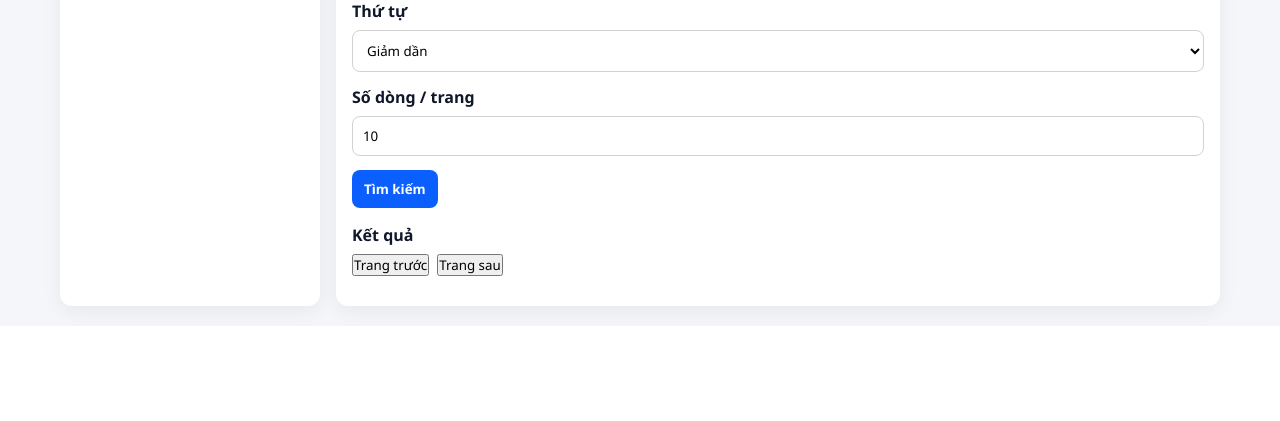
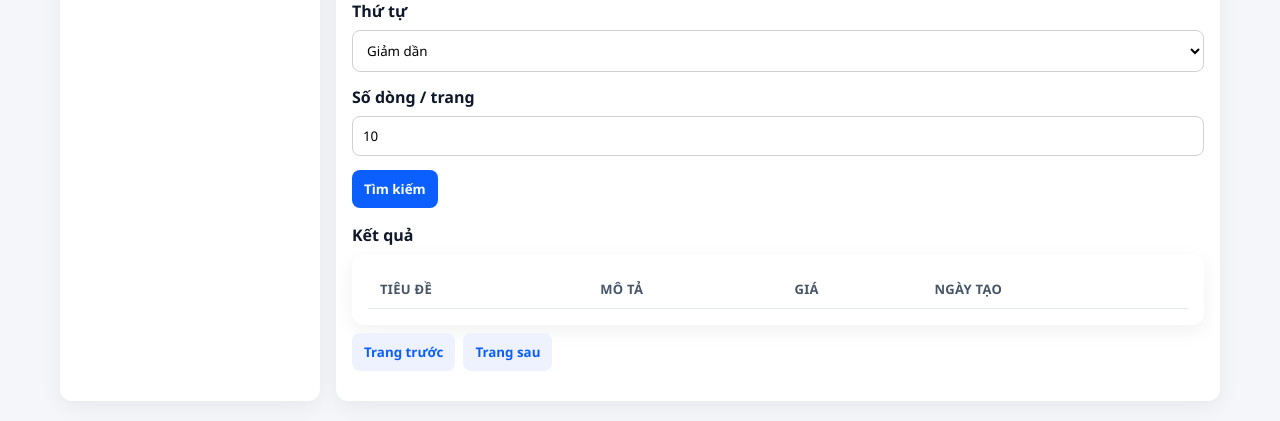
Before and after one commit to ltnhat0313/ev-data-marketplace, a FastAPI app: page /ui/search in a window 1280 px wide. Shown: the part 765-1186 px from the top of the page. Before the commit the page ends 1088 px from the top, so only its background shows below. Run offline with FastAPI, Linux system fonts and the light colour scheme; lists and menus that the app fills with data are empty.

Commit message:
feat(ui): professional layout polish (table results, toast, spinner, footer)

```diff
--- a/web/static/app.js
+++ b/web/static/app.js
@@ -72,6 +72,10 @@ let currentPage = 1;
 async function runSearch(pageOverride) {
   const results = document.getElementById("results");
   if (!searchForm || !results) return;
+  const table = document.getElementById("resultsTable");
+  const tbody = table ? table.querySelector('tbody') : null;
+  const loading = document.getElementById('resultsLoading');
+  const empty = document.getElementById('resultsEmpty');
   const q = document.getElementById("q").value || "";
   const min_price = document.getElementById("min_price").value;
   const max_price = document.getElementById("max_price").value;
@@ -95,31 +99,32 @@ async function runSearch(pageOverride) {
   params.append("page", currentPage);
   params.append("page_size", page_size);
 
-  results.innerHTML = "Đang tải...";
+  if (loading) loading.style.display = 'block';
+  if (empty) empty.style.display = 'none';
+  if (tbody) tbody.innerHTML = '';
   try {
     const res = await fetch(`/datasets/search?${params.toString()}`);
     const data = await res.json();
     const items = data.items || [];
     if (!items.length) {
-      results.innerHTML = "Không có kết quả.";
+      if (empty) empty.style.display = 'block';
       return;
     }
-    const html = items
-      .map(
-        (d) =>
-          `<div style="border:1px solid #d1d1d1;border-radius:8px;padding:10px;margin-bottom:8px;">
-            <div><strong>${d.title}</strong></div>
-            <div>${d.description || ""}</div>
-            <div>Giá: ${d.price ?? 0}</div>
-            <div>Ngày tạo: ${d.created_at || ""}</div>
-          </div>`
-      )
-      .join("");
-    results.innerHTML = html;
+    if (tbody) {
+      const rows = items.map(d => `
+        <tr>
+          <td><strong>${d.title}</strong></td>
+          <td>${d.description || ''}</td>
+          <td><span class="badge badge-info">${d.price ?? 0}</span></td>
+          <td>${d.created_at || ''}</td>
+        </tr>
+      `).join('');
+      tbody.innerHTML = rows;
+    }
   } catch (e) {
-    results.innerHTML = "Lỗi tải dữ liệu.";
-    console.error(e);
+    showToast('Lỗi tải dữ liệu tìm kiếm', 'error');
   }
+  finally { if (loading) loading.style.display = 'none'; }
 }
 
 if (searchForm) {
@@ -132,6 +137,20 @@ if (searchForm) {
   const next = document.getElementById("nextPage");
   if (prev) prev.addEventListener("click", () => { currentPage = Math.max(1, currentPage - 1); runSearch(currentPage); });
   if (next) next.addEventListener("click", () => { currentPage += 1; runSearch(currentPage); });
+}
+
+// Toast helper
+function showToast(message, type) {
+  let el = document.getElementById('appToast');
+  if (!el) {
+    el = document.createElement('div');
+    el.id = 'appToast';
+    el.className = 'toast';
+    document.body.appendChild(el);
+  }
+  el.className = `toast show ${type || ''}`;
+  el.textContent = message;
+  setTimeout(() => { el.className = 'toast'; }, 2200);
 }
 
 // Login form
--- a/web/static/style.css
+++ b/web/static/style.css
@@ -108,6 +108,31 @@ body {
 .grid-3 { display: grid; grid-template-columns: repeat(3, 1fr); gap: 12px; }
 .grid-gap { display: grid; gap: 12px; }
 
+/* Footer */
+.app-footer { max-width: 1200px; margin: 8px auto 20px; color: #64748b; text-align: center; font-size: 13px; }
+
+/* Table */
+.table { width: 100%; border-collapse: collapse; }
+.table th, .table td { padding: 10px 12px; border-bottom: 1px solid #e2e8f0; text-align: left; }
+.table th { font-size: 13px; color: #475569; text-transform: uppercase; letter-spacing: .3px; }
+.table tbody tr:hover { background: #f8fafc; }
+
+/* Badges */
+.badge { display: inline-block; padding: 4px 8px; border-radius: 999px; font-size: 12px; font-weight: 600; }
+.badge-info { background: #eef2ff; color: #0b5fff; }
+.badge-success { background: #ecfdf5; color: #059669; }
+.badge-warning { background: #fffbeb; color: #b45309; }
+
+/* Toast */
+.toast { position: fixed; right: 16px; bottom: 16px; background: #0f172a; color: #fff; padding: 12px 14px; border-radius: 10px; box-shadow: 0 10px 30px rgba(0,0,0,.2); opacity: 0; transform: translateY(10px); transition: all .25s ease; z-index: 9999; }
+.toast.show { opacity: 1; transform: translateY(0); }
+.toast.success { background: #059669; }
+.toast.error { background: #b91c1c; }
+
+/* Spinner */
+.spinner { width: 20px; height: 20px; border: 3px solid #e2e8f0; border-top-color: #0b5fff; border-radius: 50%; animation: spin 1s linear infinite; display: inline-block; }
+@keyframes spin { to { transform: rotate(360deg); } }
+
 /* Responsive */
 @media (max-width: 992px) {
   .app-shell { grid-template-columns: 1fr; grid-template-areas: "header" "main"; }
--- a/web/templates/dashboard.html
+++ b/web/templates/dashboard.html
@@ -62,6 +62,7 @@
         </div>
       </main>
     </div>
+    <div class="app-footer">© EV Data Marketplace · Built with FastAPI</div>
     <script src="/static/app.js"></script>
   </body>
   </html>
--- a/web/templates/search.html
+++ b/web/templates/search.html
@@ -77,14 +77,28 @@
         <button class="btn btn-primary" type="submit">Tìm kiếm</button>
       </form>
 
-      <div class="form-group" style="margin-top:16px;">
-        <label>Kết quả</label>
-        <div id="results"></div>
-        <div style="display:flex;gap:8px;margin-top:8px;">
-          <button id="prevPage" type="button">Trang trước</button>
-          <button id="nextPage" type="button">Trang sau</button>
+        <div class="form-group" style="margin-top:16px;">
+          <label>Kết quả</label>
+          <div id="results" class="card">
+            <div id="resultsLoading" style="display:none;"><span class="spinner"></span> Đang tải...</div>
+            <table class="table" id="resultsTable" style="width:100%;">
+              <thead>
+                <tr>
+                  <th>Tiêu đề</th>
+                  <th>Mô tả</th>
+                  <th>Giá</th>
+                  <th>Ngày tạo</th>
+                </tr>
+              </thead>
+              <tbody></tbody>
+            </table>
+            <div id="resultsEmpty" style="display:none;color:#64748b;">Không có kết quả.</div>
+          </div>
+          <div style="display:flex;gap:8px;margin-top:8px;">
+            <button id="prevPage" class="btn btn-secondary" type="button">Trang trước</button>
+            <button id="nextPage" class="btn btn-secondary" type="button">Trang sau</button>
+          </div>
         </div>
-      </div>
 
         </div>
       </main>
```
